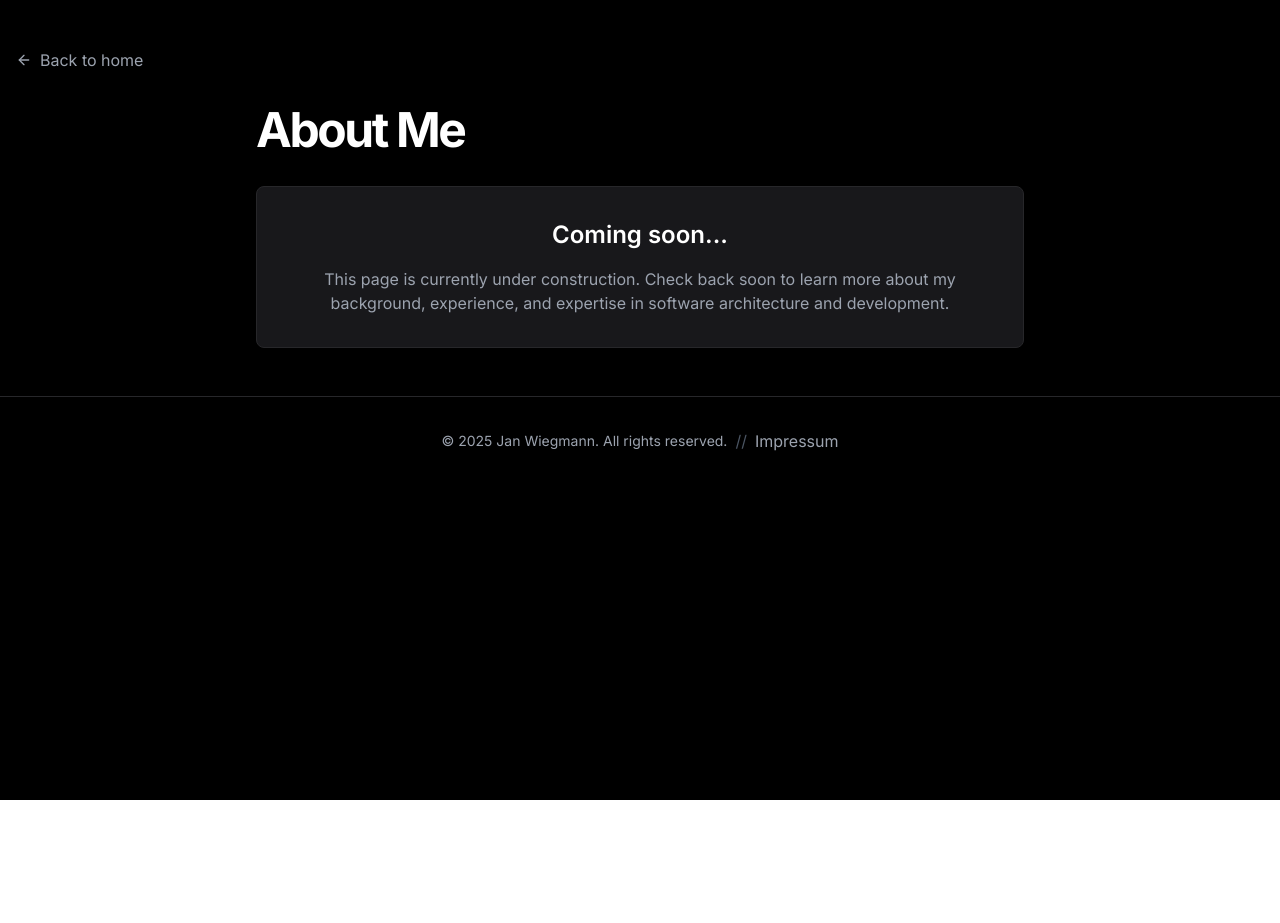
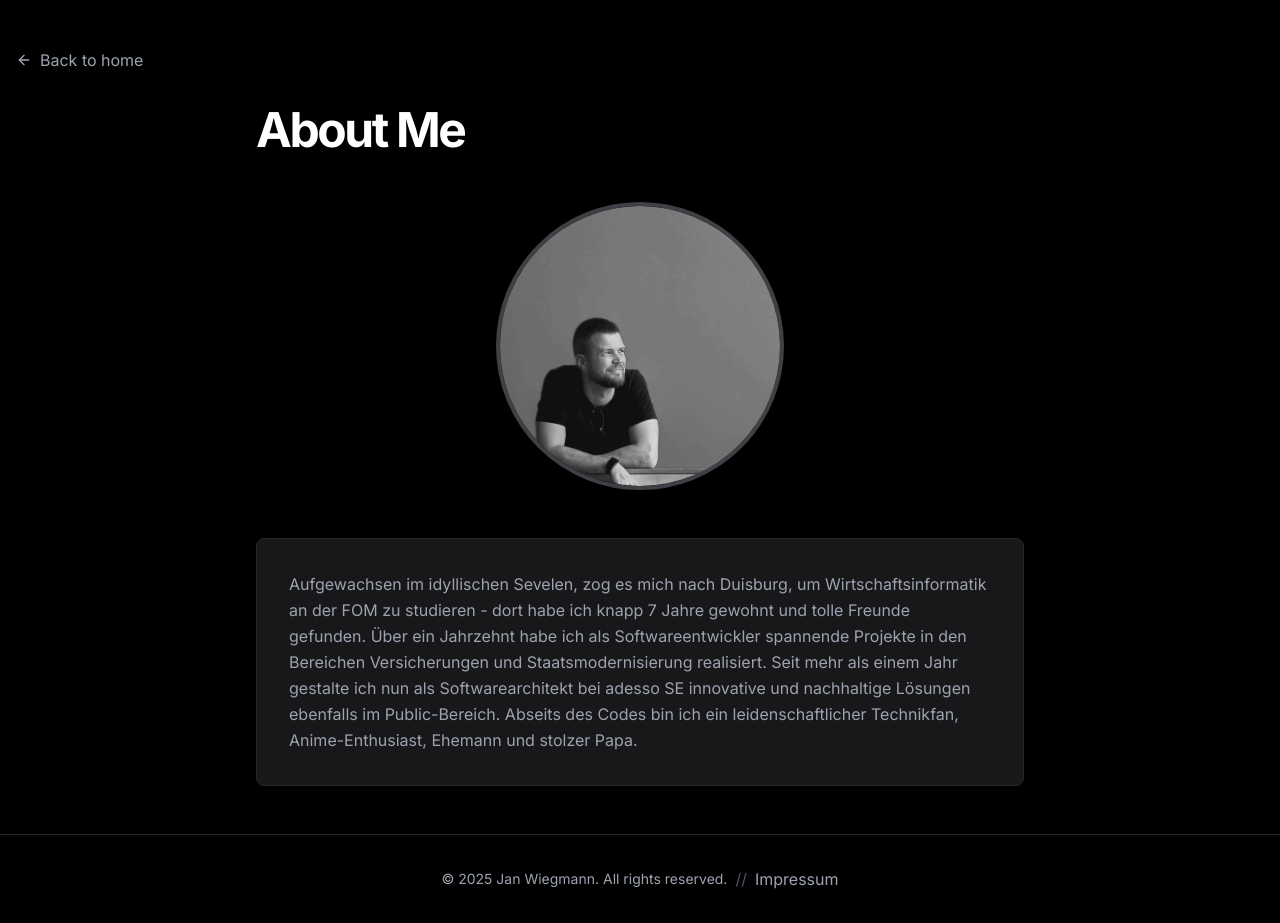
Before and after one commit to kayroone/jwiegmann.de, a Next.js app: page /about in a window 1280 px wide. Before the commit the page ends 800 px from the top, so only its background shows below. Built offline with nearby package versions, Linux system fonts and the light colour scheme.

Commit message:
About Page

```diff
--- a/app/about/page.tsx
+++ b/app/about/page.tsx
@@ -1,4 +1,5 @@
 import Link from "next/link"
+import Image from "next/image"
 import { ArrowLeft } from "lucide-react"
 import Footer from "../components/footer"
 
@@ -18,14 +19,24 @@ export default function AboutPage() {
             </Link>
           </div>
 
-        <div className="max-w-3xl mx-auto">
-          <h1 className="text-4xl font-bold tracking-tighter sm:text-5xl mb-8">About Me</h1>
+          <div className="max-w-3xl mx-auto space-y-12">
+            <h1 className="text-4xl font-bold tracking-tighter sm:text-5xl">About Me</h1>
 
-          <div className="bg-zinc-900 rounded-lg border border-zinc-800 p-8 text-center">
-            <h2 className="text-2xl font-semibold mb-4">Coming soon...</h2>
-            <p className="text-gray-400">
-              This page is currently under construction. Check back soon to learn more about my background, experience,
-              and expertise in software architecture and development.
+            <div className="flex justify-center">
+              <div className="relative w-72 h-72 rounded-full overflow-hidden border-4 border-zinc-700">
+                <Image
+                    src="/images/about-portrait.jpg"
+                    alt="Portrait von Jan Wiegmann"
+                    fill
+                    className="object-cover object-center transform scale-150"
+                    priority
+                />
+              </div>
+            </div>
+
+            <div className="bg-zinc-900 rounded-lg border border-zinc-800 p-8">
+              <p className="text-gray-400 leading-relaxed">
+                Aufgewachsen im idyllischen Sevelen, zog es mich nach Duisburg, um Wirtschaftsinformatik an der FOM zu studieren - dort habe ich knapp 7 Jahre gewohnt und tolle Freunde gefunden. Über ein Jahrzehnt habe ich als Softwareentwickler spannende Projekte in den Bereichen Versicherungen und Staatsmodernisierung realisiert. Seit mehr als einem Jahr gestalte ich nun als Softwarearchitekt bei adesso SE innovative und nachhaltige Lösungen ebenfalls im Public-Bereich. Abseits des Codes bin ich ein leidenschaftlicher Technikfan, Anime-Enthusiast, Ehemann und stolzer Papa.
               </p>
             </div>
           </div>
```
Also changed, not shown: public/images/about-portrait.jpg (added). Lines whose indentation alone changed are shown as unchanged.
